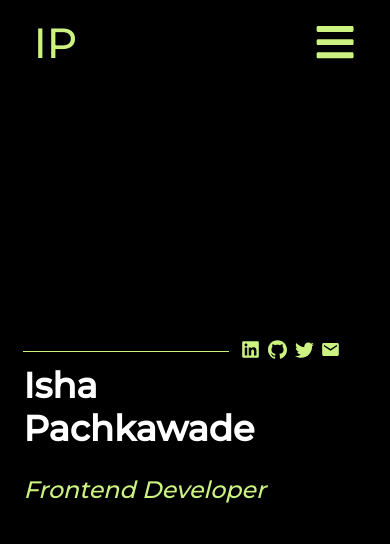
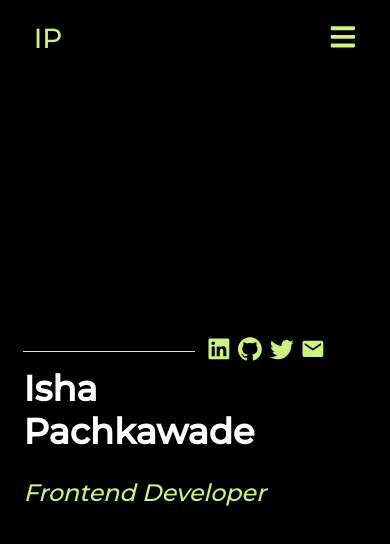
Before and after one commit to IshaBP/Isha_Portfolio, a React (Create React App) app: page / in a window 390 px wide. Shown: the top 544 px of the page. Built offline with nearby package versions, Linux system fonts and the light colour scheme.

Commit message:
CSS enhancements

```diff
--- a/src/App.scss
+++ b/src/App.scss
@@ -35,6 +35,7 @@
     display: flex;
     flex-direction: column;
     justify-content: center;
+    align-content: center;
     height: 100%;
     width: 100%;
   }
--- a/src/components/Navigation/Navigation.scss
+++ b/src/components/Navigation/Navigation.scss
@@ -18,10 +18,10 @@
 .logo-container {
   text-decoration: none;
   color: $green;
-  font-size: 5vh;
+  font-size: calc(1rem + 3vmin);
   cursor: pointer;
   position: absolute;
-  top: 2vh;
+  top: 2.5vh;
   left: 4vh;
   outline: none;
 }
@@ -32,7 +32,7 @@
   font-size: calc(1em + 1vh);
   text-decoration: none;
   position: absolute;
-  top: 3vh;
+  top: 2.7vh;
   right: 4vh;
 
   @media screen and (min-height: 1000px) {
@@ -95,11 +95,11 @@
   }
 
   .mobile-icon-container {
-    font-size: 5vh;
+    font-size: calc(1rem + 3vmin);
     cursor: pointer;
     color: $green;
     position: absolute;
-    top: 2.5vh;
+    top: 2.7vh;
     right: 4vh;
     z-index: 2;
   }
--- a/src/pages/Home/Home.scss
+++ b/src/pages/Home/Home.scss
@@ -12,8 +12,7 @@
     font-size: calc(1rem + 2vmin);
     width: 70%;
 
-    @media screen and (max-width: 810px) {
-      font-size: calc(0.7rem + 2vmin);
+    @media screen and (max-width: 930px) {
       width: 100%;
     }
 
@@ -22,6 +21,10 @@
       border-top: 1px solid $green;
       margin-right: 3vw;
       width: 60%;
+
+      @media screen and (max-width: 930px) {
+        width: 50%;
+      }
     }
 
     .logo {
```
